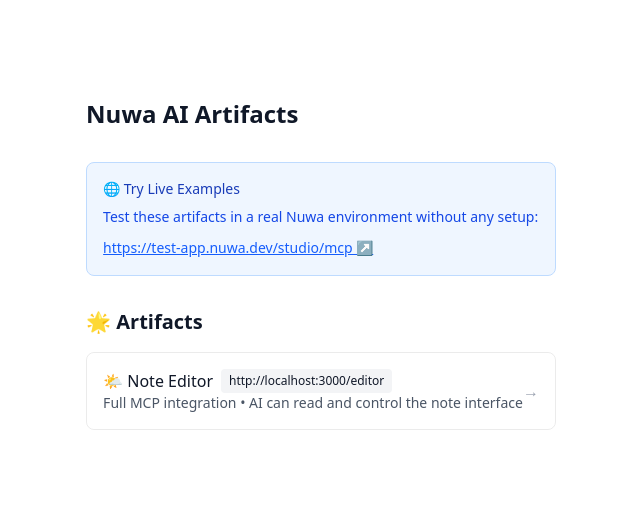
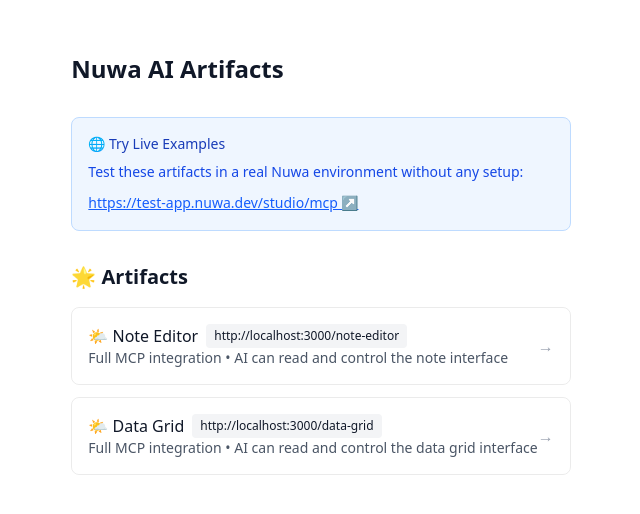
Before and after one commit to nuwa-protocol/nuwa-agents, a React (Vite) app in the folder artifacts/: page / in a window 1280 px wide. Shown: the part 136-650 px from the top of the page, without its empty margins (319-959 px from the left). Built offline with nearby package versions, Linux system fonts and the light colour scheme.

Commit message:
add data-grid

```diff
--- a/artifacts/package.json
+++ b/artifacts/package.json
@@ -10,6 +10,7 @@
     "preview": "vite preview"
   },
   "dependencies": {
+    "@glideapps/glide-data-grid": "^6.0.3",
     "@modelcontextprotocol/sdk": "^1.18.0",
     "@nuwa-ai/ui-kit": "^0.5.7",
     "@tailwindcss/vite": "^4.1.13",
--- a/artifacts/src/App.tsx
+++ b/artifacts/src/App.tsx
@@ -1,4 +1,5 @@
 import { Route, BrowserRouter as Router, Routes } from "react-router-dom";
+import DataGridPage from "./data-grid/DataGridPage";
 import HomePage from "./HomePage";
 import NoteEditorPage from "./note-editor/NoteEditorPage";
 
@@ -8,7 +9,8 @@
       <div className="font-sans antialiased bg-background">
         <Routes>
           <Route path="/" element={<HomePage />} />
-          <Route path="/editor" element={<NoteEditorPage />} />
+          <Route path="/note-editor" element={<NoteEditorPage />} />
+          <Route path="/data-grid" element={<DataGridPage />} />
         </Routes>
       </div>
     </Router>
--- a/artifacts/src/HomePage.tsx
+++ b/artifacts/src/HomePage.tsx
@@ -27,14 +27,26 @@
                     <h2 className="text-xl font-semibold text-gray-900 dark:text-gray-100">🌟 Artifacts</h2>
                     <div className="grid gap-3">
                         <Link
-                            to="/weather"
+                            to="/note-editor"
                             className="rounded-lg border border-solid border-black/[.08] dark:border-white/[.145] transition-colors flex items-center justify-between hover:bg-[#f2f2f2] dark:hover:bg-[#1a1a1a] hover:border-transparent p-4"
                         >
                             <div>
                                 <h3 className="font-medium flex items-center gap-2 text-gray-900 dark:text-gray-100">
-                                    🌤️ Note Editor <span className="text-xs bg-gray-100 dark:bg-gray-800 px-2 py-1 rounded">http://localhost:3000/editor</span>
+                                    🌤️ Note Editor <span className="text-xs bg-gray-100 dark:bg-gray-800 px-2 py-1 rounded">http://localhost:3000/note-editor</span>
                                 </h3>
                                 <p className="text-sm text-gray-600 dark:text-gray-400">Full MCP integration • AI can read and control the note interface</p>
+                            </div>
+                            <span className="text-gray-400 dark:text-gray-500">→</span>
+                        </Link>
+                        <Link
+                            to="/data-grid"
+                            className="rounded-lg border border-solid border-black/[.08] dark:border-white/[.145] transition-colors flex items-center justify-between hover:bg-[#f2f2f2] dark:hover:bg-[#1a1a1a] hover:border-transparent p-4"
+                        >
+                            <div>
+                                <h3 className="font-medium flex items-center gap-2 text-gray-900 dark:text-gray-100">
+                                    🌤️ Data Grid <span className="text-xs bg-gray-100 dark:bg-gray-800 px-2 py-1 rounded">http://localhost:3000/data-grid</span>
+                                </h3>
+                                <p className="text-sm text-gray-600 dark:text-gray-400">Full MCP integration • AI can read and control the data grid interface</p>
                             </div>
                             <span className="text-gray-400 dark:text-gray-500">→</span>
                         </Link>
--- /dev/null
+++ b/artifacts/src/data-grid/DataGridPage.tsx
@@ -0,0 +1,5 @@
+import { Editor } from "./components/editor";
+
+export default function DataGridPage() {
+    return <Editor />;
+}
--- /dev/null
+++ b/artifacts/src/data-grid/components/editor.tsx
@@ -0,0 +1,64 @@
+import "@glideapps/glide-data-grid/dist/index.css";
+
+import {
+    DataEditor,
+    type GridCell,
+    GridCellKind,
+    type GridColumn,
+    type Item,
+} from "@glideapps/glide-data-grid";
+
+const data = [
+    {
+        firstName: "John",
+        lastName: "Doe",
+    },
+    {
+        firstName: "Maria",
+        lastName: "Garcia",
+    },
+    {
+        firstName: "Nancy",
+        lastName: "Jones",
+    },
+    {
+        firstName: "James",
+        lastName: "Smith",
+    },
+];
+
+// Grid columns may also provide icon, overlayIcon, menu, style, and theme overrides
+const columns: GridColumn[] = [
+    { title: "First Name", width: 100 },
+    { title: "Last Name", width: 100 },
+];
+
+// If fetching data is slow you can use the DataEditor ref to send updates for cells
+// once data is loaded.
+function getData([col, row]: Item): GridCell {
+    const person = data[row];
+
+    if (col === 0) {
+        return {
+            kind: GridCellKind.Text,
+            data: person.firstName,
+            allowOverlay: false,
+            displayData: person.firstName,
+        };
+    } else if (col === 1) {
+        return {
+            kind: GridCellKind.Text,
+            data: person.lastName,
+            allowOverlay: false,
+            displayData: person.lastName,
+        };
+    } else {
+        throw new Error();
+    }
+}
+
+export function Editor() {
+    return (
+        <DataEditor columns={columns} getCellContent={getData} rows={data.length} />
+    );
+}
```
Also changed, not shown: 1 other file (tests, documents, lock files or other folders).
